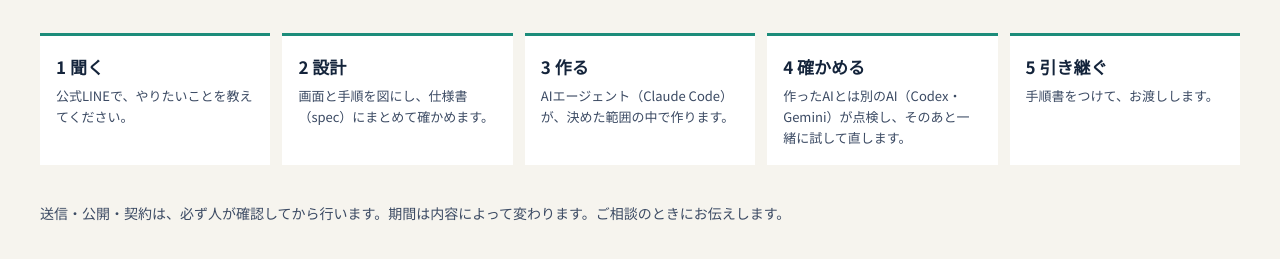
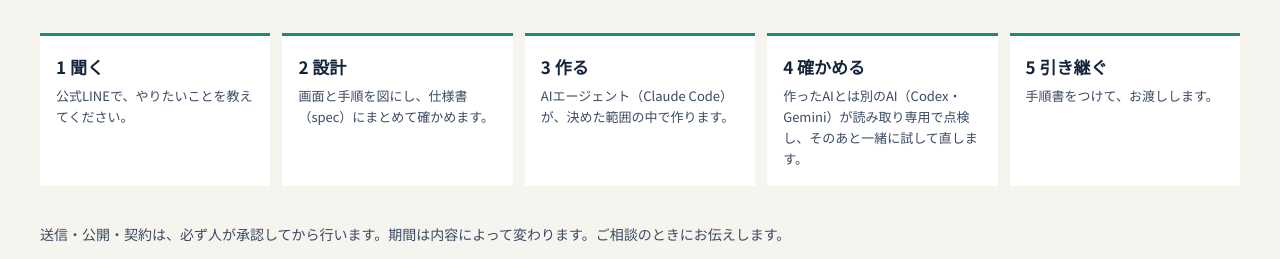
Before and after one commit to tanaka1922/eduvest-site, a plain HTML site: page index.html in a window 1280 px wide. Shown: the part 6362-6621 px from the top of the page. Drawn offline with Linux system fonts and the light colour scheme; a web font is replaced by a local one.

Commit message:
OP-43: apply Codex review (AI training in EN lead, read-only review and approval wording in JA)
Co-Authored-By: Claude Opus 5.5 <noreply@anthropic.com>
Claude-Session: https://claude.ai/code/session_018PWUvxWxSwRGFaUVbWkJq3

```diff
--- a/index.html
+++ b/index.html
@@ -243,10 +243,10 @@ details p{margin:6px 0 0;font-size:14px;color:var(--ink2)}
         <div><b>1 聞く</b><small>公式LINEで、やりたいことを教えてください。</small></div>
         <div><b>2 設計</b><small>画面と手順を図にし、仕様書（spec）にまとめて確かめます。</small></div>
         <div><b>3 作る</b><small>AIエージェント（Claude Code）が、決めた範囲の中で作ります。</small></div>
-        <div><b>4 確かめる</b><small>作ったAIとは別のAI（Codex・Gemini）が点検し、そのあと一緒に試して直します。</small></div>
+        <div><b>4 確かめる</b><small>作ったAIとは別のAI（Codex・Gemini）が読み取り専用で点検し、そのあと一緒に試して直します。</small></div>
         <div><b>5 引き継ぐ</b><small>手順書をつけて、お渡しします。</small></div>
       </div>
-      <p style="margin:0;font-size:14px;color:var(--ink2)">送信・公開・契約は、必ず人が確認してから行います。期間は内容によって変わります。ご相談のときにお伝えします。</p>
+      <p style="margin:0;font-size:14px;color:var(--ink2)">送信・公開・契約は、必ず人が承認してから行います。期間は内容によって変わります。ご相談のときにお伝えします。</p>
       <p style="margin:0;font-size:12px;color:var(--ink2)">進め方：Fable 5.1で設計 → Claude Code（Opus 5.5）で実装 → Codex・Gemini 4 Argonで独立レビュー</p>
     </div>
   </section>
```
Also changed, not shown: en/index.html (+1 -1 lines).
